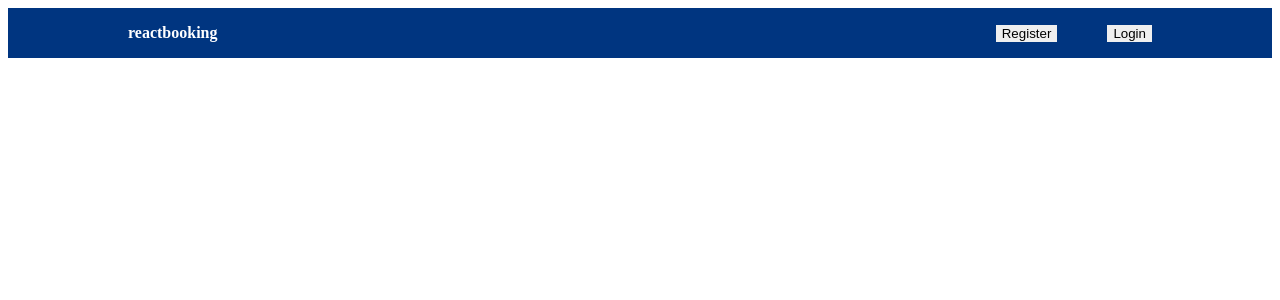
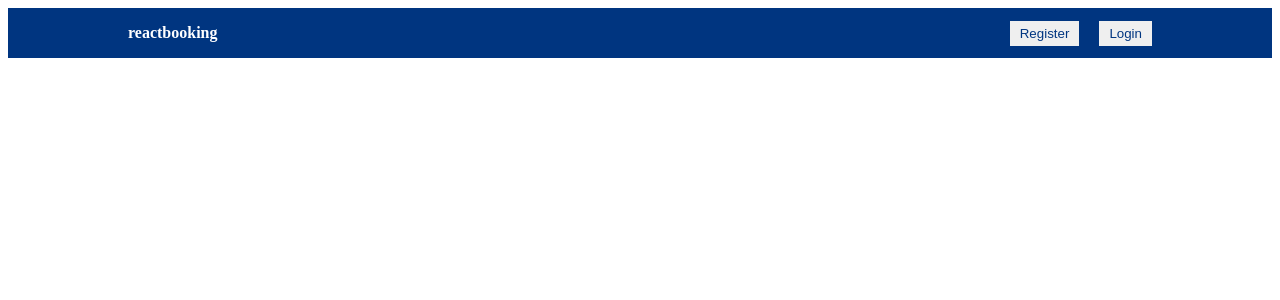
Before and after one commit to ibrahimali-ca/react-booking-app, a React (Create React App) app: page / in a window 1280 px wide. Shown: the top 300 px of the page. Built offline with nearby package versions, Linux system fonts and the light colour scheme.

Commit message:
more navigationlal button styling

```diff
--- a/src/components/navbar/navbar.css
+++ b/src/components/navbar/navbar.css
@@ -19,6 +19,9 @@
 }
 
 .navButton {
-  margin-left: 50px;
+  margin-left: 20px;
   border: none;
+  padding: 5px 10px;
+  cursor: pointer;
+  color: #003580;
 }
```
